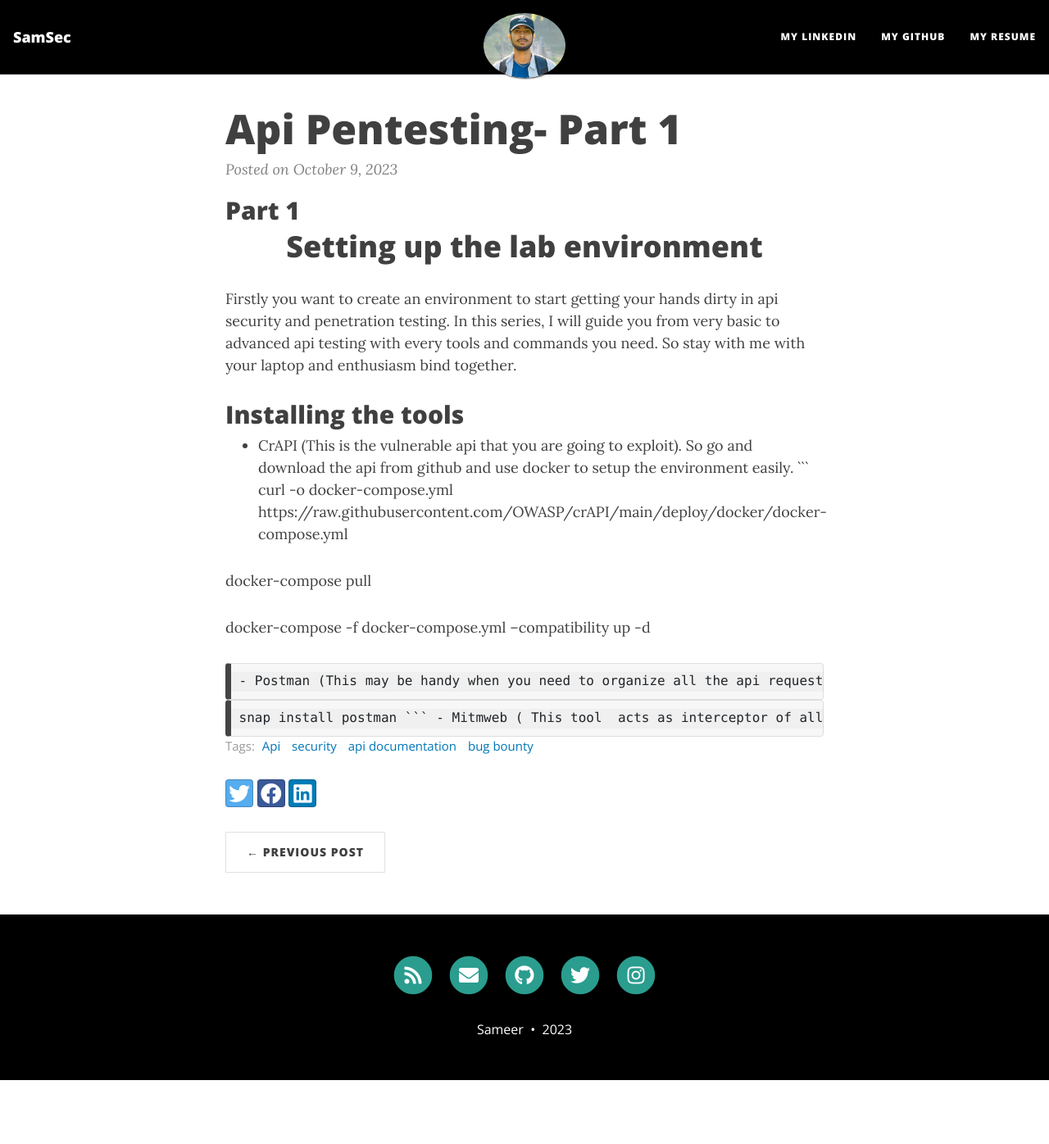
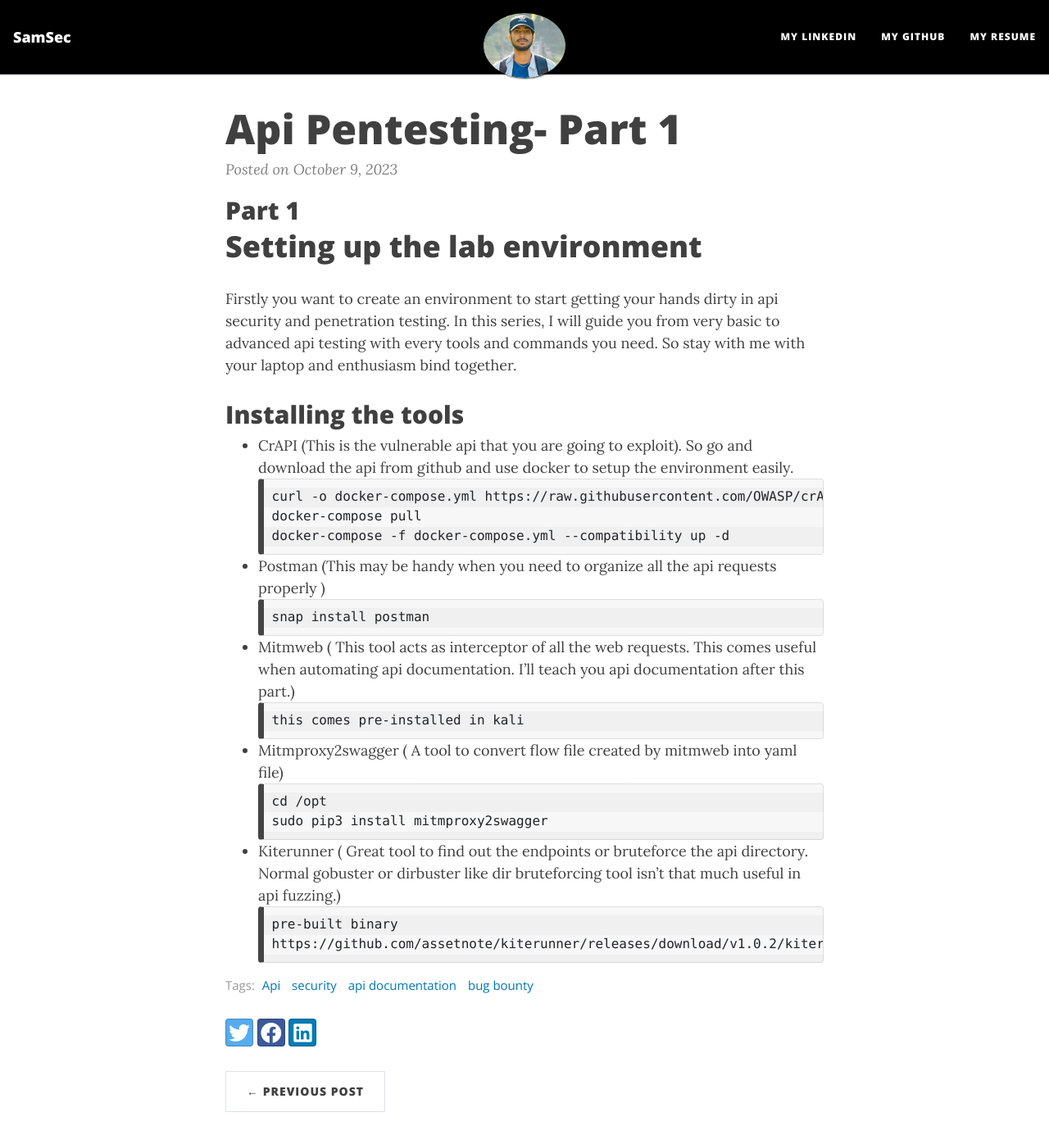
Before and after one commit to Sameer484/gh_pages, a Jekyll site: the page built from _posts/2023-10-09-Api-security.md, in a window 1280 px wide and 1400 px high. Shown: the top 1396 px of the window at 82% size. Built offline with Jekyll 4.4.1, drawn with Linux system fonts in a browser that asks for light colours; nearby versions of some CDN libraries.

Commit message:
Update 2023-10-09-Api-security.md

````diff
--- a/_posts/2023-10-09-Api-security.md
+++ b/_posts/2023-10-09-Api-security.md
@@ -4,22 +4,22 @@ tags: [Api, security, api documentation, bug bounty]
 layout: post
 ---
 ## Part 1
-<h1 align="center"> Setting up the lab environment</h1>
+<h1> Setting up the lab environment</h1>
 Firstly you want to create an environment to start getting your hands dirty in api security and penetration testing. In this series, I will guide you from very basic to advanced api testing with every tools and commands you need. So stay with me with your laptop and enthusiasm bind together.
 
 <h2> Installing the tools</h2>
 - CrAPI (This is the vulnerable api that you are going to exploit). So go and download the api from github and use docker to setup the environment easily.
 ```
 curl -o docker-compose.yml https://raw.githubusercontent.com/OWASP/crAPI/main/deploy/docker/docker-compose.yml
-
 docker-compose pull
-
 docker-compose -f docker-compose.yml --compatibility up -d
 ```
+
 - Postman (This may be handy when you need to organize all the api requests properly )
 ```
-	snap install postman
+snap install postman
 ```
+
 - Mitmweb ( This tool  acts as interceptor of all the web requests. This comes useful when automating api documentation. I'll teach you api documentation after this part.)
 ```
 this comes pre-installed in kali
````
